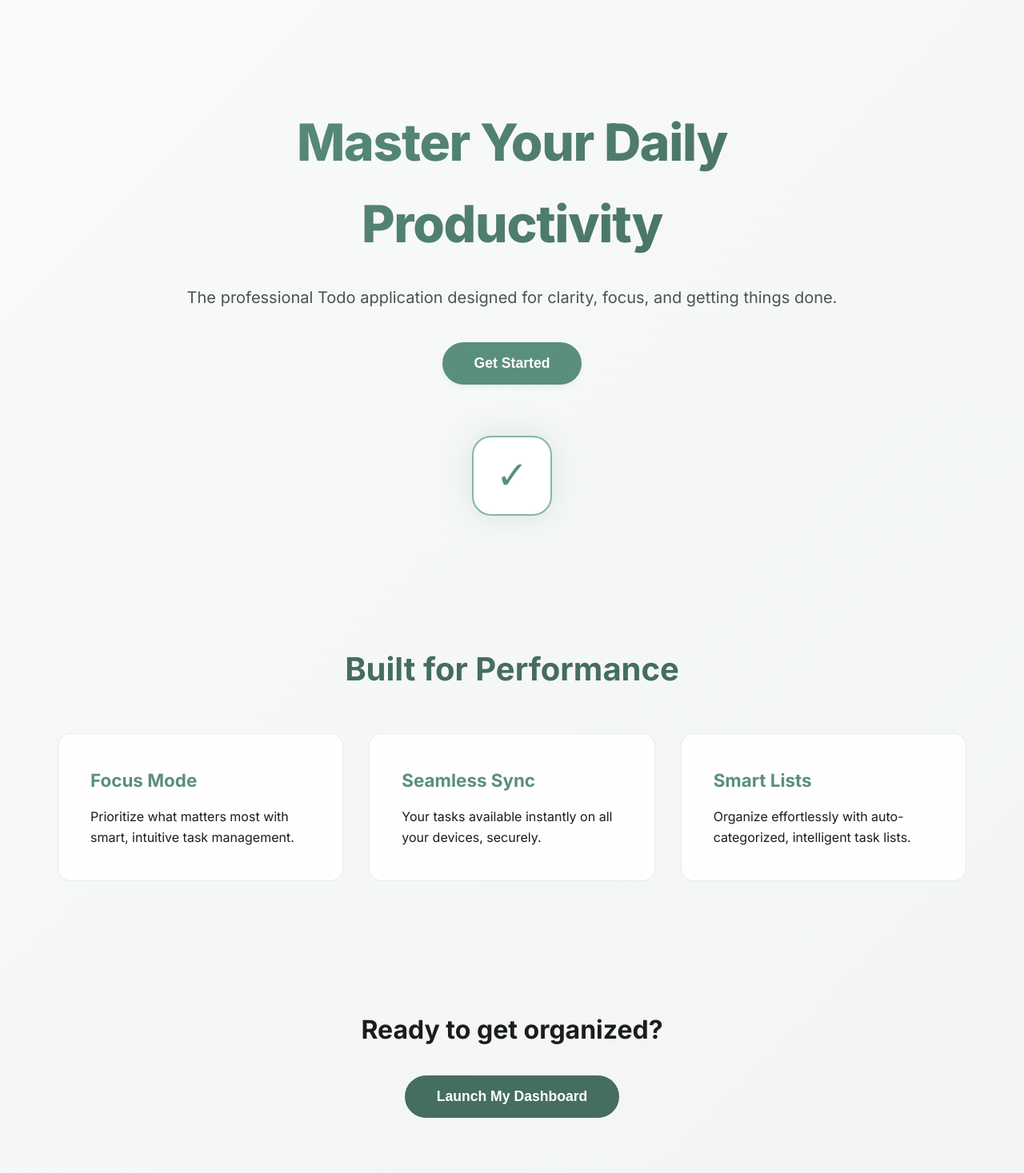
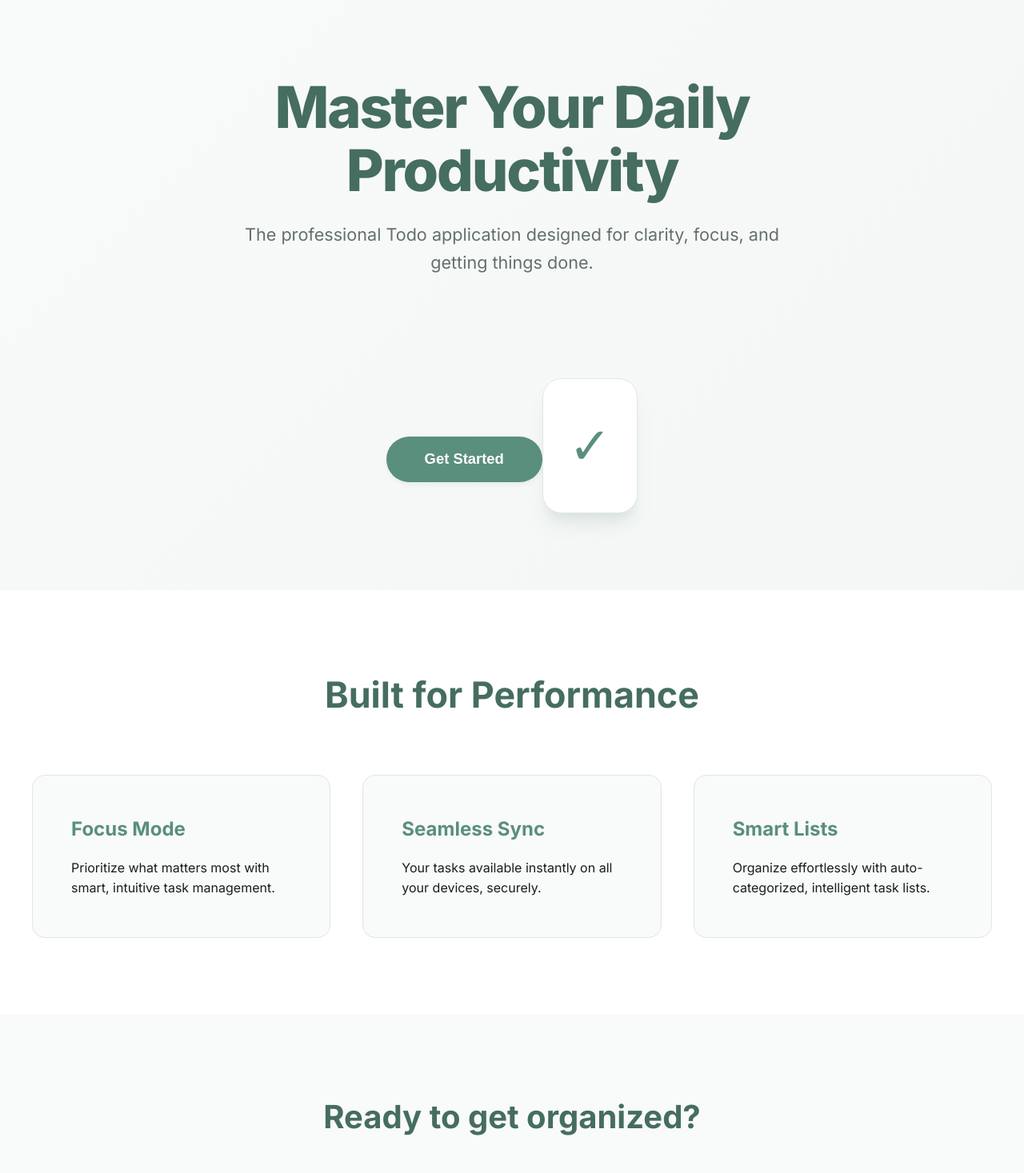
Before and after one commit to AreebaSadiq23/Todo-application, a Next.js app in the folder frontend/: page / in a window 1280 px wide. Shown: the part 80-1547 px from the top of the page at 80% size. Built offline with nearby package versions, Linux system fonts and the light colour scheme; no server answers.

Commit message:
feat: refine navbar and enhance home page UI

```diff
--- a/frontend/app/home.css
+++ b/frontend/app/home.css
@@ -6,41 +6,41 @@
 .home-page {
   background: var(--background-gradient);
   min-height: 100vh;
-  padding-bottom: 5rem;
 }
 
 .hero-section {
-  max-width: 900px;
+  max-width: 1000px;
   margin: 0 auto;
-  padding: 8rem 2rem 5rem;
+  padding: 6rem 2rem;
   text-align: center;
 }
 
 .hero-title {
-  font-size: 4rem;
+  font-size: 4.5rem;
   font-weight: 800;
   margin-bottom: 1.5rem;
-  background: linear-gradient(135deg, var(--primary) 0%, var(--primary-dark) 100%);
-  -webkit-background-clip: text;
-  -webkit-text-fill-color: transparent;
-  background-clip: text;
-  letter-spacing: -0.02em;
+  color: var(--primary-dark);
+  letter-spacing: -0.03em;
+  line-height: 1.1;
 }
 
 .hero-subtitle {
-  font-size: 1.25rem;
-  color: var(--gray-700);
-  margin-bottom: 2.5rem;
+  font-size: 1.35rem;
+  color: var(--gray-600);
+  margin-bottom: 3rem;
+  max-width: 700px;
+  margin-left: auto;
+  margin-right: auto;
   line-height: 1.6;
 }
 
 .button-get-started {
-  padding: 1rem 2.5rem;
+  padding: 1.1rem 3rem;
   background: var(--primary);
   color: white;
   border: none;
   border-radius: var(--radius-full);
-  font-size: 1.1rem;
+  font-size: 1.15rem;
   font-weight: 600;
   cursor: pointer;
   transition: all var(--transition-base);
@@ -54,48 +54,44 @@
 }
 
 .hero-visual {
-  margin-top: 4rem;
+  margin-top: 5rem;
+  padding: 2rem;
+  background: white;
+  border-radius: var(--radius-2xl);
+  border: 1px solid var(--gray-200);
+  box-shadow: var(--shadow-xl);
+  display: inline-block;
 }
 
 .visual-placeholder {
-  width: 100px;
-  height: 100px;
-  background: white;
-  border-radius: var(--radius-2xl);
-  display: flex;
-  align-items: center;
-  justify-content: center;
-  font-size: 3rem;
+  font-size: 4rem;
   color: var(--primary);
-  margin: 0 auto;
-  border: 2px solid var(--primary-light);
-  box-shadow: var(--shadow-glow);
 }
 
 .features-section {
-  padding: 5rem 2rem;
-  max-width: 1200px;
-  margin: 0 auto;
+  padding: 6rem 2rem;
+  background: white;
 }
 
 .section-title {
-  font-size: 2.5rem;
+  font-size: 2.8rem;
   text-align: center;
-  margin-bottom: 3rem;
+  margin-bottom: 4rem;
   color: var(--primary-dark);
 }
 
 .features-grid {
   display: grid;
-  grid-template-columns: repeat(auto-fit, minmax(300px, 1fr));
-  gap: 2rem;
+  grid-template-columns: repeat(auto-fit, minmax(320px, 1fr));
+  gap: 2.5rem;
+  max-width: 1200px;
+  margin: 0 auto;
 }
 
 .feature-card {
-  padding: 2.5rem;
-  background: var(--glass-bg);
-  backdrop-filter: blur(12px);
-  border: 1px solid var(--glass-border);
+  padding: 3rem;
+  background: var(--gray-50);
+  border: 1px solid var(--gray-200);
   border-radius: var(--radius-xl);
   transition: all var(--transition-base);
 }
@@ -107,29 +103,30 @@
 }
 
 .feature-card h3 {
-  font-size: 1.4rem;
+  font-size: 1.5rem;
   margin-bottom: 1rem;
   color: var(--primary);
 }
 
 .cta-section {
   text-align: center;
-  padding: 5rem 2rem;
+  padding: 6rem 2rem;
+  background: var(--gray-50);
 }
 
 .cta-section h2 {
-  font-size: 2rem;
-  margin-bottom: 2rem;
-  color: var(--primary-text);
+  font-size: 2.5rem;
+  margin-bottom: 2.5rem;
+  color: var(--primary-dark);
 }
 
 .button-cta {
-  padding: 1rem 2.5rem;
+  padding: 1.1rem 3rem;
   background: var(--primary-dark);
   color: white;
   border: none;
   border-radius: var(--radius-full);
-  font-size: 1.1rem;
+  font-size: 1.15rem;
   font-weight: 600;
   cursor: pointer;
   transition: all var(--transition-base);
--- a/frontend/components/navbar.module.css
+++ b/frontend/components/navbar.module.css
@@ -7,7 +7,7 @@
   background: var(--glass-bg);
   backdrop-filter: blur(12px);
   padding: 1rem 2.5rem;
-  border-bottom: 1px solid var(--glass-border);
+  /* Removed border-bottom */
   position: sticky;
   top: 0;
   z-index: 1000;
```
